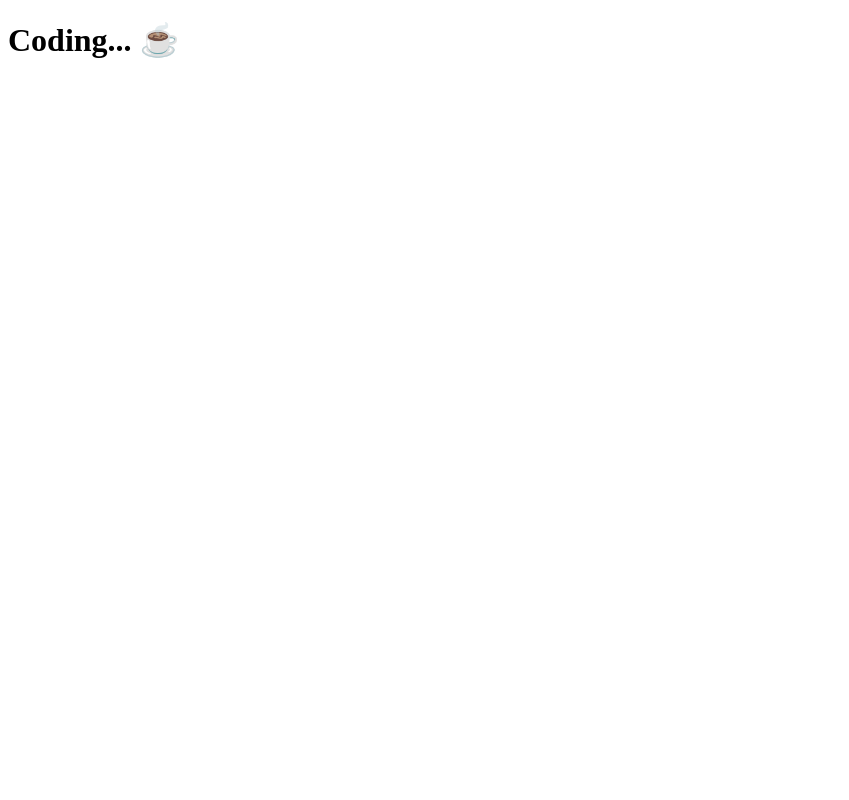
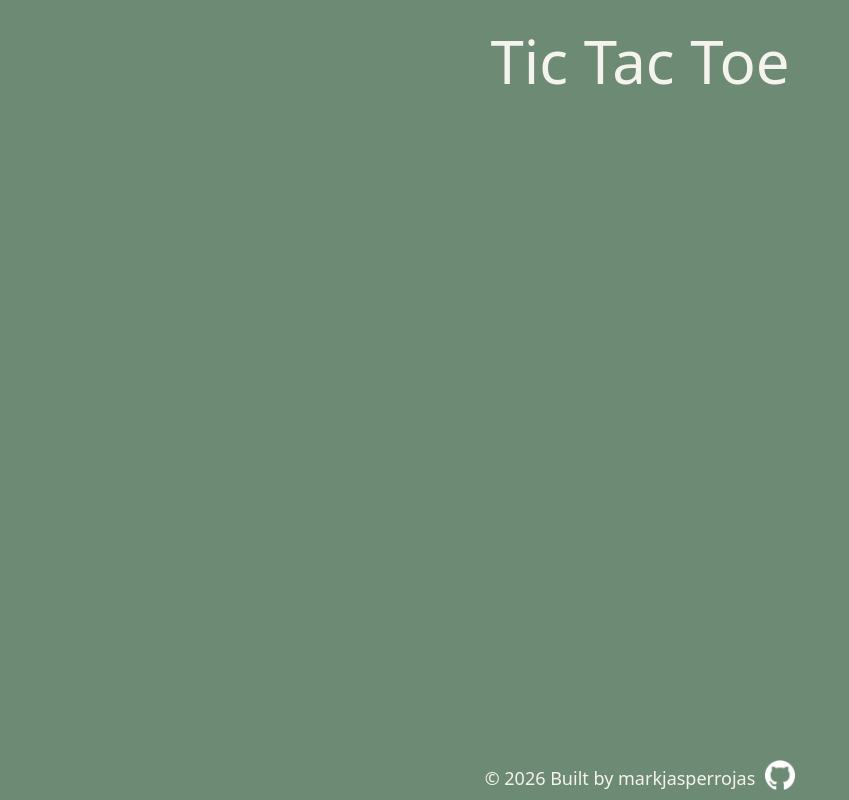
Before and after one commit to markjasperrojas/tic-tac-toe, a plain HTML site: page index.html in a window 1280 px wide. Shown: the whole page, without its empty margins (0-849 px from the left). Drawn offline with Linux system fonts and the light colour scheme.

Commit message:
Finish header and footer

```diff
--- a/index.html
+++ b/index.html
@@ -8,6 +8,16 @@
     <script src="script.js" defer></script>
   </head>
   <body>
-    <h1>Coding... ☕</h1>
+    <header>Tic Tac Toe</header>
+    <div class="content"></div>
+    <footer>
+      <p>&copy; 2026 Built by markjasperrojas</p>
+      <a href="#"
+        ><img
+          src="./assets/github-light.png"
+          alt="Github logo"
+          id="github-logo"
+      /></a>
+    </footer>
   </body>
 </html>
--- a/styles.css
+++ b/styles.css
@@ -0,0 +1,58 @@
+* {
+  margin: 0;
+  padding: 0;
+  box-sizing: border-box;
+}
+
+:root {
+  --green: #6d8b74;
+  --white: #f5f3ee;
+}
+
+html {
+  font-size: 62.5%;
+}
+
+body {
+  font-family: system-ui, sans-serif;
+  min-height: 100vh;
+  background: var(--green);
+  color: var(--white);
+  display: flex;
+  flex-direction: column;
+}
+
+/* === HEADER === */
+
+header {
+  padding: 2rem;
+  font-size: 6rem;
+  text-align: center;
+}
+
+/* === CONTENT === */
+
+.content {
+  flex: 1;
+}
+
+/* === FOOTER === */
+
+#github-logo {
+  width: 3rem;
+}
+
+#github-logo:hover {
+  transform: scale(1.05);
+}
+
+footer {
+  display: flex;
+  font-size: 1.8rem;
+  justify-content: center;
+  align-items: center;
+  gap: 1rem;
+  padding: 0.5rem;
+}
+
+/* === UNIVERSAL === */
```
Also changed, not shown: assets/github-light.png (added).
